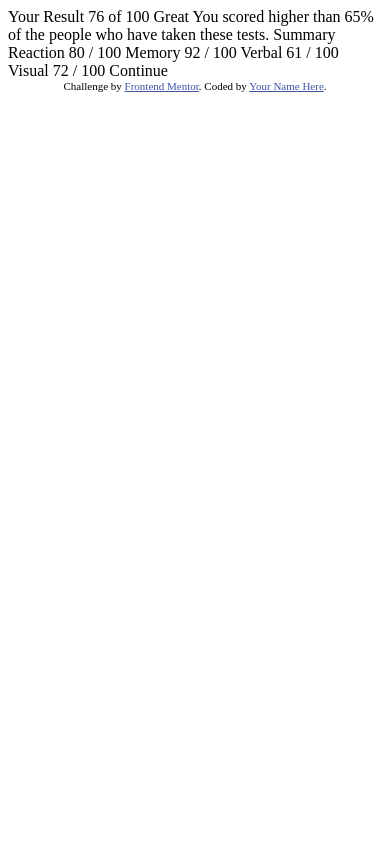
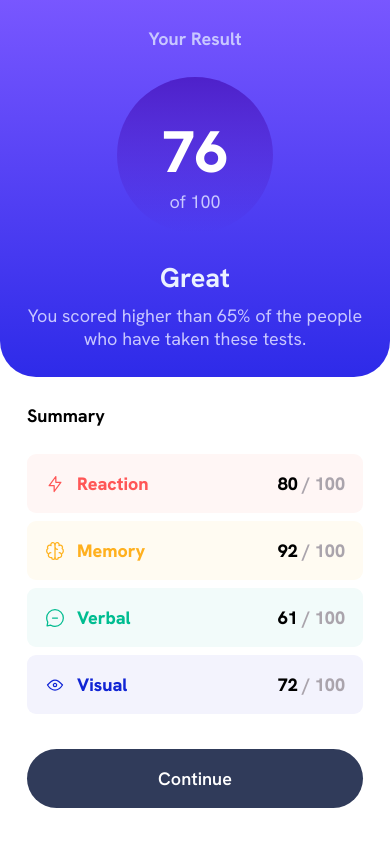
Before and after one commit to victorsobrinho93/fem-results-summary, a plain HTML site: page index.html in a window 390 px wide. Drawn offline with Linux system fonts and the light colour scheme.

Commit message:
desktop and mobile done

```diff
--- /dev/null
+++ b/css/scss.scss
@@ -0,0 +1,5 @@
+@for $i from 0 through length($bg-colors) {
+  .color-#{$i} {
+    background-color: list.nth($bg-colors, $i + 1);
+  }
+}
--- /dev/null
+++ b/css/styles.css
@@ -0,0 +1,244 @@
+:root {
+  /* Primary */
+
+  --light-red: hsl(0, 100%, 67%);
+  --orangey-yellow: hsl(39, 100%, 56%);
+  --green-teal: hsl(166, 100%, 37%);
+  --cobalt-blue: hsl(234, 85%, 45%);
+
+  /* Gradients */
+
+  --light-slate-blue-bg: hsl(252, 100%, 67%);
+  --light-royal-blue-bg: hsl(241, 81%, 54%);
+
+  --slate-royal-gradient: linear-gradient(
+    var(--light-slate-blue-bg),
+    var(--light-royal-blue-bg)
+  );
+
+  --violet-blue-circle: hsla(256, 72%, 46%, 1);
+  --persian-blue-circle: hsla(241, 72%, 46%, 0);
+
+  /* Neutral */
+
+  --white: hsl(0, 0%, 100%);
+  --pale-blue: hsl(221, 100%, 96%);
+  --light-lavender: hsl(241, 100%, 89%);
+  --dark-gray-blue: hsl(224, 30%, 27%);
+  --grey: #aaa4ac;
+
+  /* Backgrounds */
+  --color-0: #fff6f5;
+  --color-1: #fffbf2;
+  --color-2: #f2fbfa;
+  --color-3: #f3f3fd;
+}
+
+* {
+  margin: 0;
+  padding: 0;
+  box-sizing: border-box;
+  font-family: "Hanken Grotesk", sans-serif;
+  font-size: 18px;
+}
+
+.score-section,
+.summary-section {
+  display: flex;
+  flex-direction: column;
+  align-items: center;
+  gap: 2rem;
+}
+
+.score-section {
+  background-image: linear-gradient(
+    var(--light-slate-blue-bg),
+    var(--light-royal-blue-bg)
+  );
+  text-align: center;
+  color: var(--pale-blue);
+}
+
+.score {
+  background-image: linear-gradient(
+    var(--violet-blue-circle),
+    var(--persian-blue-circle)
+  );
+  height: 200px;
+  width: 200px;
+  border-radius: 50%;
+  padding: 2rem;
+  display: grid;
+  align-items: center;
+  grid-template-rows: auto 1rem auto;
+}
+
+.score-header,
+.summary-header {
+  font-weight: 700;
+  font-size: 1.5rem;
+}
+
+.summary-header {
+  align-self: flex-start;
+}
+
+.score-header,
+.max-score,
+.percentile {
+  color: var(--light-lavender);
+}
+
+.user-score {
+  color: #fff;
+  font-weight: 800;
+  font-size: 4rem;
+}
+
+.grade {
+  font-weight: 700;
+  font-size: 2rem;
+  margin-bottom: 1rem;
+}
+
+#scoreboard {
+  display: flex;
+  flex-direction: column;
+  width: 100%;
+}
+
+.category {
+  display: flex;
+  align-items: center;
+  gap: 12px;
+}
+
+.score-entry {
+  display: flex;
+  flex-direction: row;
+  justify-content: space-between;
+  padding: 1rem;
+  margin-bottom: 1rem;
+  border-radius: 0.5rem;
+  max-width: 100vw;
+  font-weight: 800;
+}
+
+a.btn {
+  text-decoration: none;
+  color: white;
+  background-color: var(--dark-gray-blue);
+  width: 100%;
+  text-align: center;
+  font-weight: 600;
+  padding: 1rem;
+  border-radius: 2.5rem;
+}
+
+.btn:hover {
+  background-image: var(--slate-royal-gradient);
+}
+
+.color-0 {
+  color: var(--light-red);
+  background-color: var(--color-0);
+}
+
+.color-1 {
+  color: var(--orangey-yellow);
+  background-color: var(--color-1);
+}
+
+.color-2 {
+  color: var(--green-teal);
+  background-color: var(--color-2);
+}
+
+.color-3 {
+  color: var(--cobalt-blue);
+  background-color: var(--color-3);
+}
+
+.grey {
+  color: var(--grey);
+}
+
+@media (orientation: landscape) {
+  body {
+    display: grid;
+    grid-template-columns: 1fr auto 1fr;
+    grid-template-rows: 1fr auto 1fr;
+    height: 100vh;
+  }
+  .container {
+    display: inline-flex;
+    box-shadow: 20px 20px 50px var(--pale-blue);
+    border-radius: 0 1rem 1rem 0;
+    grid-column: 2;
+    grid-row: 2;
+  }
+  .score-section {
+    border-radius: 1rem;
+  }
+
+  .score-section,
+  .summary-section {
+    padding: 3rem;
+    height: 32rem;
+    width: 23rem;
+  }
+
+  .score {
+    height: 200px;
+    width: 200px;
+    border-radius: 50%;
+    padding: 2rem;
+    display: grid;
+    align-items: center;
+    grid-template-rows: auto 1rem auto;
+  }
+}
+
+@media (max-width: 960), (orientation: portrait) {
+  .container {
+    display: flex;
+    flex-direction: column;
+    width: 100vw;
+  }
+  .score-section {
+    border-radius: 0 0 2rem 2rem;
+  }
+
+  .score-section,
+  .summary-section {
+    padding: 1.5rem;
+    gap: 1.5rem;
+  }
+
+  .score {
+    height: 40vw;
+    width: 40vw;
+    border-radius: 50%;
+    padding: 2rem;
+    display: grid;
+    align-items: center;
+    grid-template-rows: 1fr auto auto 1fr;
+  }
+
+  .user-score {
+    font-size: 15vw;
+  }
+  .score-header,
+  .summary-header {
+    font-size: 1rem;
+  }
+
+  .grade {
+    font-size: 1.5rem;
+    margin-bottom: 0.5rem;
+  }
+
+  .score-entry {
+    margin-bottom: 8px;
+  }
+}
--- a/index.html
+++ b/index.html
@@ -1,47 +1,46 @@
 <!DOCTYPE html>
 <html lang="en">
   <head>
-  <meta charset="UTF-8">
-  <meta name="viewport" content="width=device-width, initial-scale=1.0"> <!-- displays site properly based on user's device -->
+    <meta charset="UTF-8" />
+    <meta name="viewport" content="width=device-width, initial-scale=1.0" />
+    <!-- displays site properly based on user's device -->
 
-  <link rel="icon" type="image/png" sizes="32x32" href="./assets/images/favicon-32x32.png">
+    <link
+      rel="icon"
+      type="image/png"
+      sizes="32x32"
+      href="./assets/images/favicon-32x32.png" />
+    <link rel="stylesheet" href="css/styles.css" />
 
-  <title>Frontend Mentor | Results summary component</title>
+    <link rel="preconnect" href="https://fonts.googleapis.com" />
+    <link rel="preconnect" href="https://fonts.gstatic.com" crossorigin />
+    <link
+      href="https://fonts.googleapis.com/css2?family=Hanken+Grotesk:ital,wght@0,100..900;1,100..900&display=swap"
+      rel="stylesheet" />
 
-  <!-- Feel free to remove these styles or customise in your own stylesheet 👍 -->
-  <style>
-    .attribution { font-size: 11px; text-align: center; }
-    .attribution a { color: hsl(228, 45%, 44%); }
-  </style>
+    <title>Results summary component</title>
   </head>
   <body>
-
-  Your Result
-  76
-  of 100
-
-  Great
+    <main class="container">
+      <section class="score-section">
+        <p class="score-header">Your Result</p>
+        <div class="score">
+          <p class="user-score">76</p>
+          <p class="max-score">of 100</p>
+        </div>
+        <div class="rating">
+          <p class="grade">Great</p>
+          <p class="percentile">
             You scored higher than 65% of the people who have taken these tests.
-
-  Summary
-
-  Reaction
-  80 / 100
-
-  Memory
-  92 / 100
-
-  Verbal
-  61 / 100
-
-  Visual
-  72 / 100
-
-  Continue
-
-  <div class="attribution">
-    Challenge by <a href="https://www.frontendmentor.io?ref=challenge" target="_blank">Frontend Mentor</a>.
-    Coded by <a href="#">Your Name Here</a>.
+          </p>
         </div>
+      </section>
+      <section class="summary-section">
+        <p class="summary-header">Summary</p>
+        <div id="scoreboard"></div>
+        <a href="#" class="btn">Continue</a>
+      </section>
+    </main>
+    <script src="js/script.js"></script>
   </body>
 </html>
--- /dev/null
+++ b/js/script.js
@@ -0,0 +1,40 @@
+const scoreBoard = document.getElementById("scoreboard");
+const data = [
+  {
+    category: "Reaction",
+    score: 80,
+    icon: "./assets/images/icon-reaction.svg",
+  },
+  {
+    category: "Memory",
+    score: 92,
+    icon: "./assets/images/icon-memory.svg",
+  },
+  {
+    category: "Verbal",
+    score: 61,
+    icon: "./assets/images/icon-verbal.svg",
+  },
+  {
+    category: "Visual",
+    score: 72,
+    icon: "./assets/images/icon-visual.svg",
+  },
+];
+
+const summaryScore = (data, i) => {
+  const { category, score, icon, color } = data;
+  return `
+        <div class="score-entry color-${i}">
+            <div class="category">
+                <img src=${icon}>
+                <p>${category}</p>
+            </div>
+            <p class="grey"><span style="color:#000">${score}</span> / 100</p>
+        </div>
+        `;
+};
+
+data.forEach((entry, i) => {
+  scoreBoard.innerHTML += summaryScore(entry, i);
+});
```
Also changed, not shown: js/data.json (added, +22 -0 lines), css/scss.css (added), 1 other file. Lines whose indentation alone changed are shown as unchanged.
